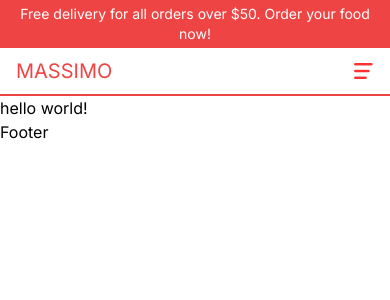
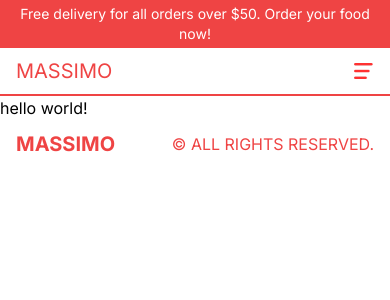
Before and after one commit to samincgs/Massimo, a Next.js app: page / in a window 390 px wide. Shown: the top 300 px of the page. Built offline with nearby package versions, Linux system fonts and the light colour scheme.

Commit message:
Created the Footer for both mobile and desktop

```diff
--- a/src/components/Footer.tsx
+++ b/src/components/Footer.tsx
@@ -1,7 +1,15 @@
-import React from 'react';
+import Link from "next/link";
+import React from "react";
 
 const Footer = () => {
-  return <div>Footer</div>;
+  return (
+    <div className="h-12 md:h-24 p-4 lg:px-20 xl:px-40 text-red-500 flex items-center justify-between">
+      <Link href="/" className="uppercase font-bold text-xl">
+        Massimo
+      </Link>
+      <p>© ALL RIGHTS RESERVED.</p>
+    </div>
+  );
 };
 
 export default Footer;
```
